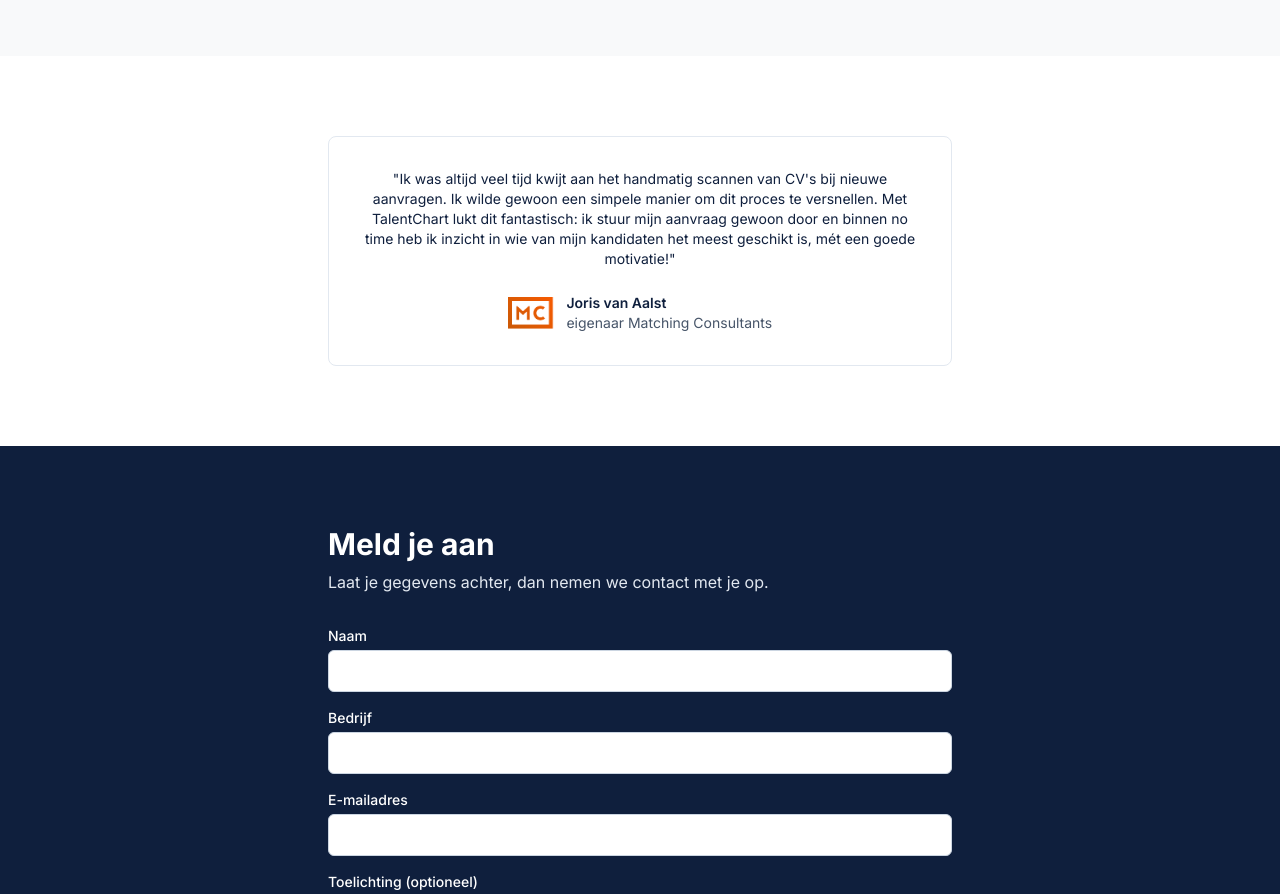
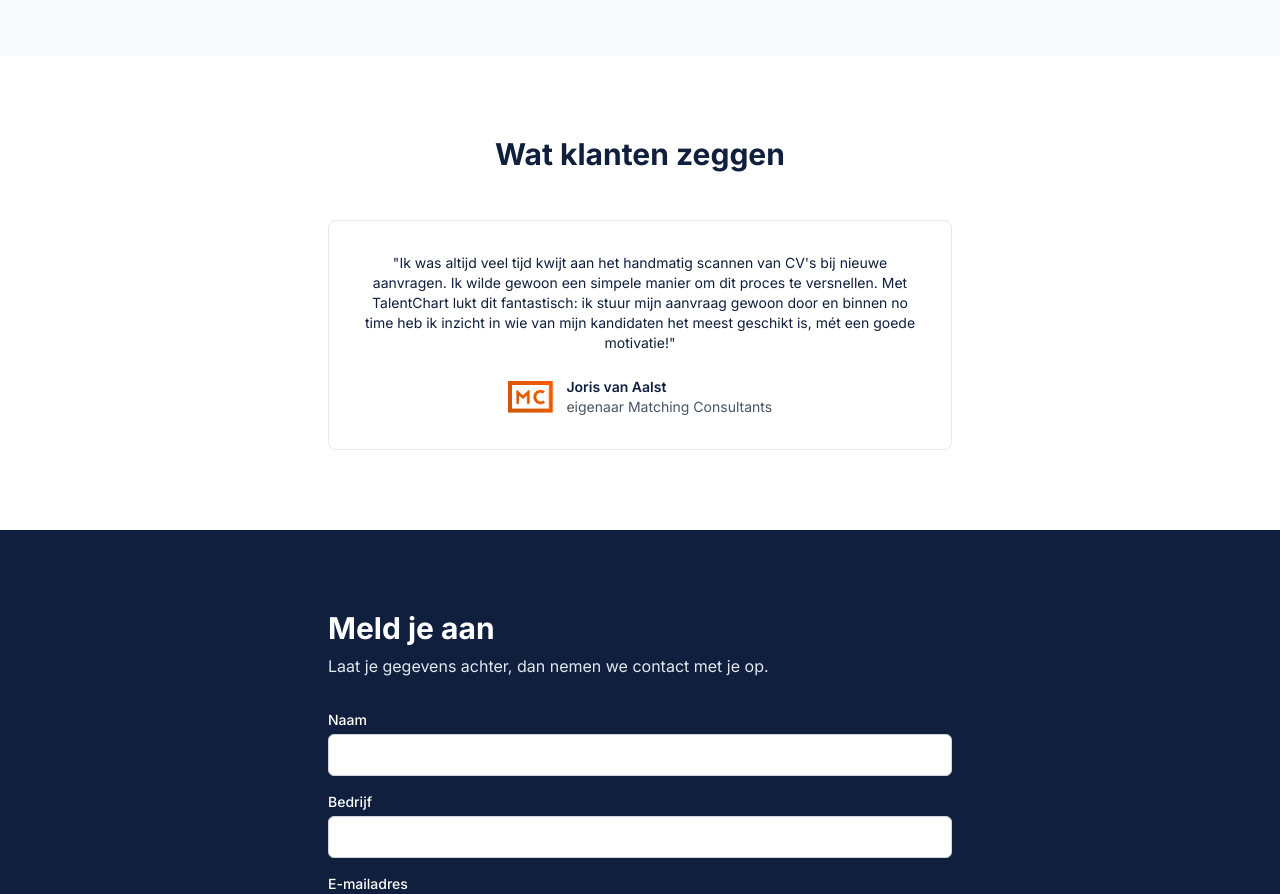
Before and after one commit to Chiel-CBTC/talentchart.nl, a Next.js app: page / in a window 1280 px wide. Shown: the part 1800-2694 px from the top of the page. Built offline with nearby package versions, Linux system fonts and the light colour scheme.

Commit message:
feat: voeg kop 'Wat klanten zeggen' toe boven testimonial
Elke andere sectie op de pagina heeft een kop; de testimonial was de
enige uitzondering. Op verzoek van chiel alsnog toegevoegd voor
visuele consistentie, ondanks dat er nog maar 1 klant staat.

```diff
--- a/components/Testimonial.tsx
+++ b/components/Testimonial.tsx
@@ -4,7 +4,10 @@ export default function Testimonial() {
   return (
     <section className="bg-white">
       <div className="mx-auto max-w-2xl px-6 py-20">
-        <div className="rounded-lg border border-slate-200 p-8 text-center">
+        <h2 className="text-center text-2xl font-bold text-navy sm:text-3xl">
+          Wat klanten zeggen
+        </h2>
+        <div className="mt-12 rounded-lg border border-slate-200 p-8 text-center">
           <p className="text-sm text-navy">
             &quot;Ik was altijd veel tijd kwijt aan het handmatig scannen van
             CV&apos;s bij nieuwe aanvragen. Ik wilde gewoon een simpele
```
